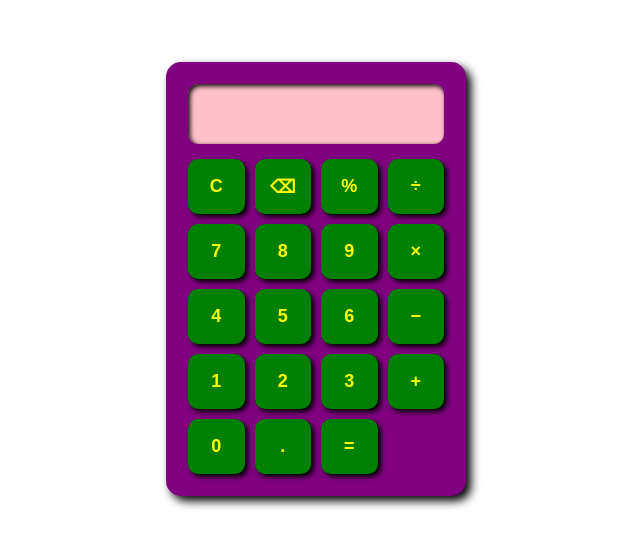
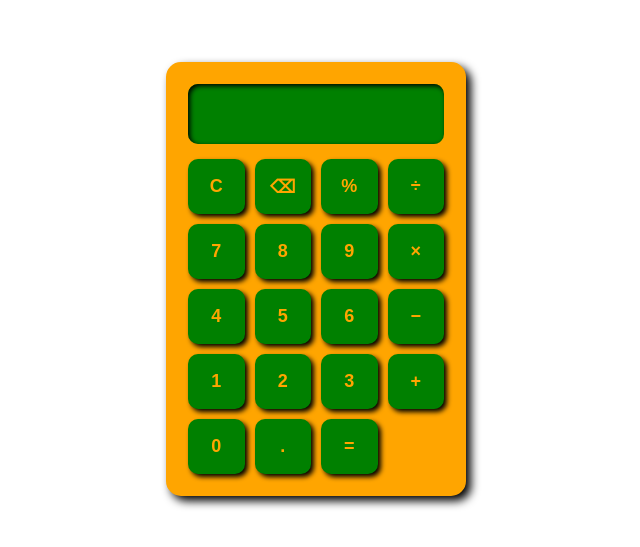
Before and after one commit to luthermao5-eng/My-calculator-, a plain HTML site: page index.html in a window 1280 px wide. Shown: the part 121-668 px from the top of the page, without its empty margins (324-964 px from the left). Drawn offline with Linux system fonts and the light colour scheme.

Commit message:
Update style.css

```diff
--- a/style.css
+++ b/style.css
@@ -20,9 +20,9 @@ body {
 
     padding: 20px;
 
-    background: purple;
+    background: orange;
 
-    border: 2px solid purple;
+    border: 2px solid orange;
 
     border-radius: 15px;
 
@@ -41,7 +41,7 @@ body {
 
     border-radius: 10px;
 
-    background: pink;
+    background: green;
 
     color: black;
 
@@ -71,7 +71,7 @@ button {
 
     background: green;
 
-    color: yellow;
+    color: orange;
 
     font-size: 18px;
 
```
